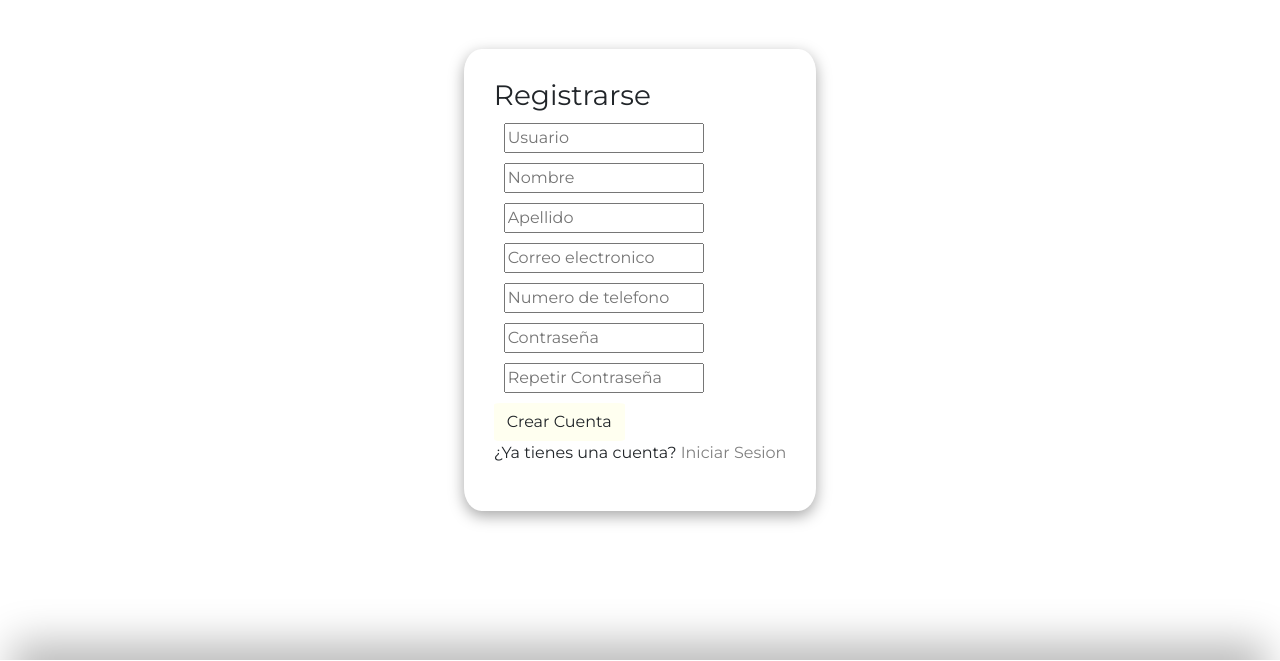
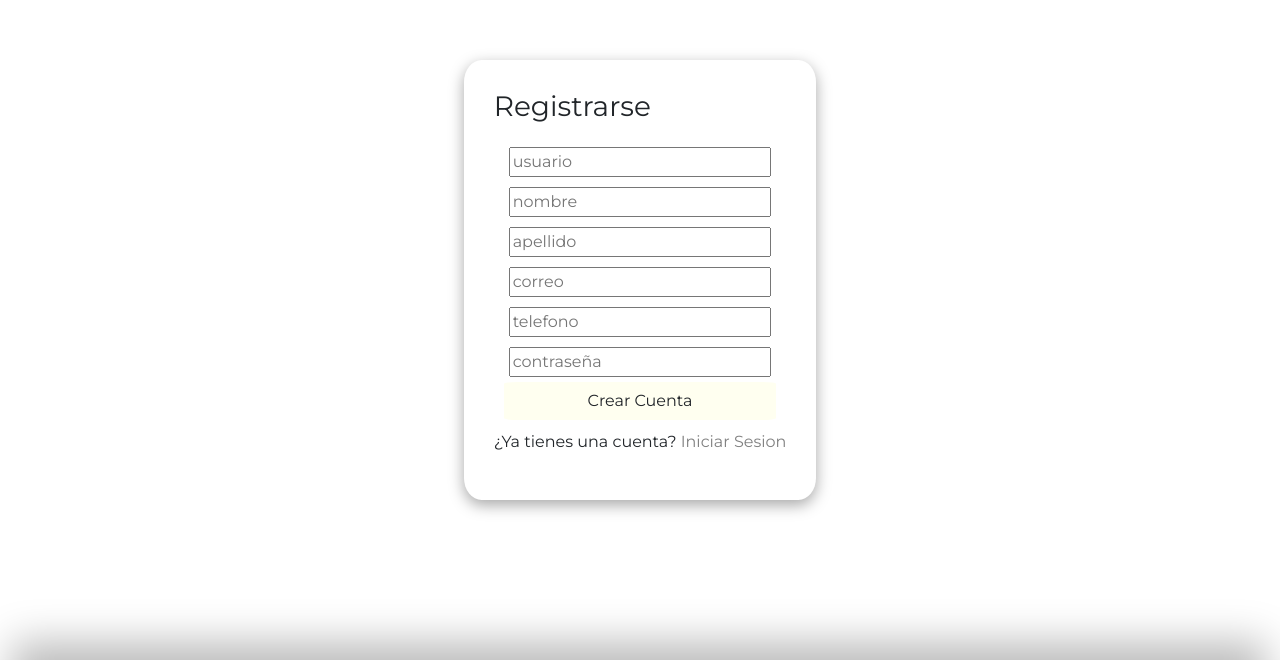
Before and after one commit to YinnerC30/Proyecto--Books-NewLife--Grupo-5-MisionTIC2022, a Django app: page /signup/ in a window 1280 px wide. Shown: the part 56-717 px from the top of the page. Run offline with Django 4.2, Linux system fonts and the light colour scheme.

Commit message:
ModelForm

```diff
--- a/booksnewlife/booksnewlife/urls.py
+++ b/booksnewlife/booksnewlife/urls.py
@@ -6,11 +6,11 @@ from django.urls import path
 from django.urls import include
 urlpatterns = [
     path("admin/", admin.site.urls),
-    path("",view.index,name='index'),
-    path("signup/",view.signup,name='signup'),
-    path("login/",view.login,name='login'),
-    path("recover/",view.recover,name='recover'),
-    path("about/",view.about,name='about'),
-    path('login/',include('login.urls'))
+    path("", view.index, name='index'),
+
+    path("login/", view.login, name='login'),
+    path("recover/", view.recover, name='recover'),
+    path("about/", view.about, name='about'),
+    path('', include('login.urls'))
 
 ]
--- a/booksnewlife/booksnewlife/view.py
+++ b/booksnewlife/booksnewlife/view.py
@@ -1,12 +1,17 @@
 from django.shortcuts import render
 
+
 def index(request):
-    return render(request,'index.html',{})
-def signup(request):
-    return render(request,'signup.html',{})
+    return render(request, 'index.html', {})
+
+
 def login(request):
-    return render(request,'login.html')
+    return render(request, 'login.html')
+
+
 def recover(request):
-    return render(request,'recover.html')
+    return render(request, 'recover.html')
+
+
 def about(request):
-    return render(request,"about.html",{})
+    return render(request, "about.html", {})
--- /dev/null
+++ b/booksnewlife/login/forms.py
@@ -0,0 +1,28 @@
+from cProfile import label
+from logging import PlaceHolder
+from django.forms import ModelForm
+from django import forms
+from . import models
+
+
+class SignUpForm(ModelForm):
+    class Meta:
+        model = models.DatosUsuarios
+        fields = '__all__'
+        labels = {
+            'usuario': '',
+            'nombre': '',
+            'apellido': '',
+            'correo': '',
+            'telefono': '',
+            'contraseña': ''
+        }
+
+        widgets = {
+            'usuario': forms.TextInput(attrs={'placeholder': 'usuario', 'class': 'signup-input', 'required': True}),
+            'nombre': forms.TextInput(attrs={'placeholder': 'nombre', 'class': 'signup-input', 'required': True}),
+            'apellido': forms.TextInput(attrs={'placeholder': 'apellido', 'class': 'signup-input', 'required': True}),
+            'correo': forms.TextInput(attrs={'placeholder': 'correo', 'class': 'signup-input', 'required': True}),
+            'telefono': forms.TextInput(attrs={'placeholder': 'telefono', 'class': 'signup-input', 'required': True}),
+            'contraseña': forms.PasswordInput(attrs={'placeholder': 'contraseña', 'class': 'signup-input', 'required': True}),
+        }
--- a/booksnewlife/login/models.py
+++ b/booksnewlife/login/models.py
@@ -1,30 +1,30 @@
-from pickle import FALSE
-from xml.parsers.expat import model
 from django.db import models
+
 
 class DatosUsuarios(models.Model):
 
-    usuario=models.CharField(max_length=30,null=False, default="nombre")
-    nombre=models.CharField(max_length=30,null=False)
-    apellido=models.CharField(max_length=30,null=False)
-    correo=models.EmailField(max_length=100,null=False)
-    telefono=models.IntegerField(default=3 ,null=False)
-    contraseña=models.TextField(max_length=50,null=False)
+    usuario = models.CharField(max_length=30, null=False, )
+    nombre = models.CharField(max_length=30, null=False)
+    apellido = models.CharField(max_length=30, null=False)
+    correo = models.EmailField(max_length=100, null=False)
+    telefono = models.IntegerField(null=False)
+    contraseña = models.CharField(max_length=50, null=False)
+
     def __str__(self):
         return self.usuario
 
 
 class DatosLibros(models.Model):
-    usuario=models.ForeignKey(DatosUsuarios,on_delete=models.CASCADE)
 
-    titulo=models.TextField(max_length=60,null=False)
-    autor=models.CharField(max_length=60,null=False)
-    editorial=models.CharField(max_length=60,null=False)
-    categoria=models.CharField(max_length=60,null=False)
-    estado=models.CharField(max_length=60,null=False)
-    cantidad=models.IntegerField(default=0)
-    intencion=models.CharField(max_length=60,null=False)
-    precio=models.IntegerField(default=0)
+    usuario = models.ForeignKey(DatosUsuarios, on_delete=models.CASCADE)
+
+    titulo = models.TextField(max_length=60, null=False)
+    autor = models.CharField(max_length=60, null=False)
+    editorial = models.CharField(max_length=60, null=False)
+    categoria = models.CharField(max_length=60, null=False)
+    estado = models.CharField(max_length=60, null=False)
+    intencion = models.CharField(max_length=60, null=False)
+    precio = models.IntegerField(default=0)
 
     def __str__(self):
         return self.titulo
--- a/booksnewlife/login/urls.py
+++ b/booksnewlife/login/urls.py
@@ -3,6 +3,7 @@ from django.urls import path
 from . import view
 
 urlpatterns = [
-    path('test/',view.test,name='test')
+    path("signup/", view.signup, name='signup'),
+    path('test/', view.test, name='test')
 
 ]
--- a/booksnewlife/login/view.py
+++ b/booksnewlife/login/view.py
@@ -1,12 +1,15 @@
 from django.shortcuts import render
 from django.http import HttpResponse
 from .models import DatosUsuarios
+from .forms import SignUpForm
+
+
+def signup(request):
+    form = SignUpForm()
+    return render(request, 'signup.html', {'form': form})
+
 
 def test(request):
-    #usuario=DatosUsuarios(usuario='osman1',nombre='osman',apellido='barros',correo='osman@django.com',telefono=30152810,contraseña='123')
-    #usuario.save()
 
-    borrar=DatosUsuarios.objects.filter(nombre='osman')
-    borrar.delete()
-
-    return HttpResponse("sirveeeeee")
+    print(request.POST.get('nombre', True))
+    return render(request, 'prueba.html', {})
--- a/booksnewlife/static/styles/login-signup.css
+++ b/booksnewlife/static/styles/login-signup.css
@@ -35,3 +35,14 @@ a {
   color: aqua;
   background-color: black;
 }
+
+#signup-form {
+  display: flex;
+  flex-direction: column;
+  flex-wrap: wrap;
+  padding: 10px;
+}
+
+.signup-input {
+  margin: 5px;
+}
--- a/booksnewlife/templates/index.html
+++ b/booksnewlife/templates/index.html
@@ -133,7 +133,7 @@
         <option value="usa">USA</option>
         <option value="usa">Otro</option>
       </select>
-      <label for="subject">Subject</label>
+      <label for="subject">Mensaje</label>
       <textarea
         id="subject"
         name="subject"
--- a/booksnewlife/templates/signup.html
+++ b/booksnewlife/templates/signup.html
@@ -7,46 +7,13 @@
   <div class="form-content">
     <div class="box">
       <h3>Registrarse</h3>
-      <form action="">
-        <div class="input-box">
-          <input type="text" placeholder="Usuario" class="input-control" />
-        </div>
-        <div class="input-box">
-          <input type="text" placeholder="Nombre" class="input-control" />
-        </div>
-        <div class="input-box">
-          <input type="text" placeholder="Apellido" class="input-control" />
-        </div>
-        <div class="input-box">
-          <input
-            type="text"
-            placeholder="Correo electronico"
-            class="input-control"
-          />
-        </div>
-        <div class="input-box">
-          <input
-            type="number"
-            placeholder="Numero de telefono"
-            class="input-control"
-          />
-        </div>
-        <div class="input-box">
-          <input
-            type="password"
-            placeholder="Contraseña"
-            class="input-control"
-          />
-        </div>
-        <div class="input-box">
-          <input
-            type="password"
-            placeholder="Repetir Contraseña"
-            class="input-control"
-          />
-        </div>
+
+      <form action="{% url 'test' %}" method="POST" id="signup-form">
+        {{form}}
+
         <button type="submit" class="btn main-btn">Crear Cuenta</button>
       </form>
+
       <p>
         ¿Ya tienes una cuenta?
         <a href="{% url 'login' %}" class="gradient-text">Iniciar Sesion</a>
```
Also changed, not shown: booksnewlife/templates/prueba.html (added, +12 -0 lines), booksnewlife/login/migrations/0012_remove_datoslibros_cantidad.py (added), booksnewlife/login/migrations/0013_alter_datosusuarios_contraseña.py (added), booksnewlife/login/migrations/0014_alter_datosusuarios_telefono_and_more.py (added).
